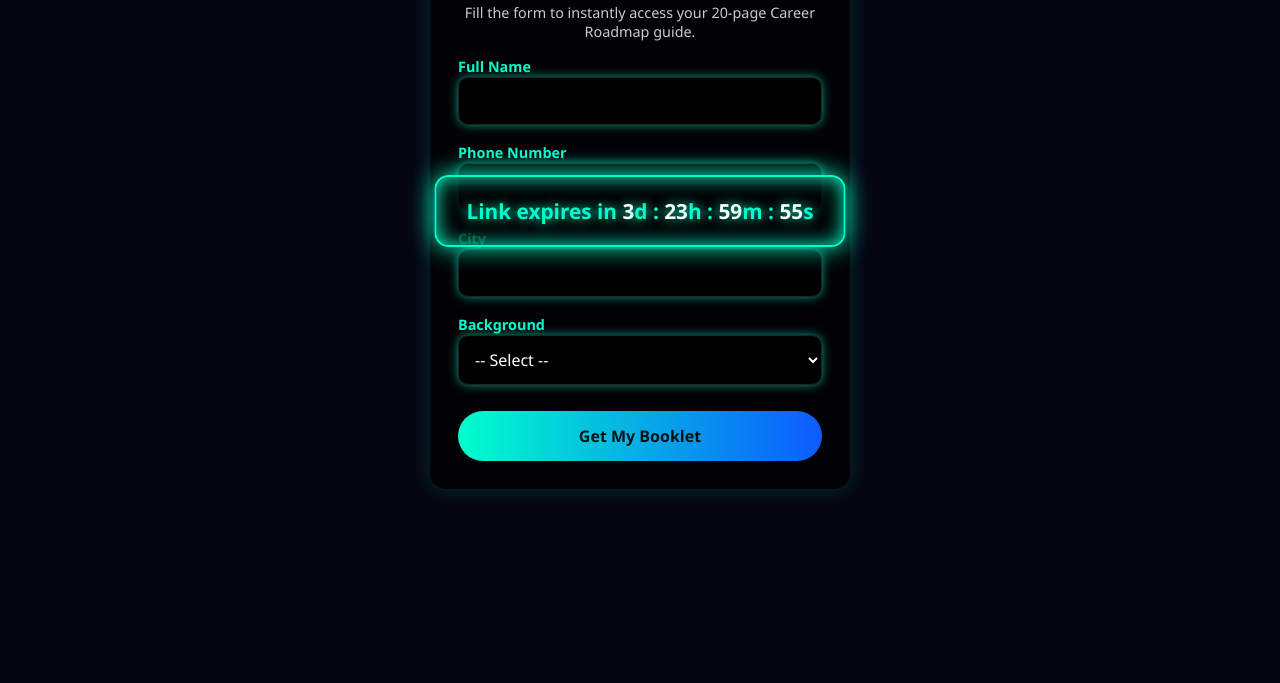
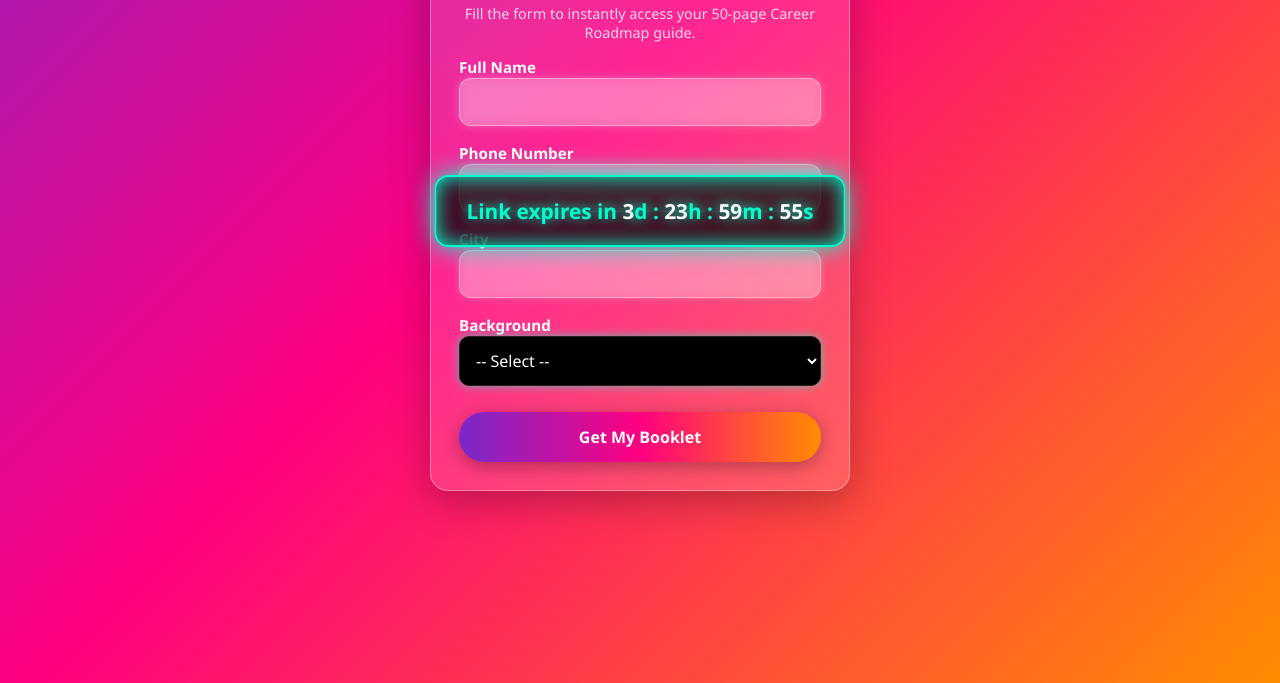
Before and after one commit to APTTrialweb/careerguidancebooklet, a plain HTML site: page index.html in a window 1280 px wide. Shown: the part 533-1216 px from the top of the page. Before the commit the page ends 1194 px from the top, so only its background shows below. Drawn offline with Linux system fonts and the light colour scheme; some packages are replaced by stand-ins of ours; a script that the page names is missing.

Commit message:
Update index.html

```diff
--- a/index.html
+++ b/index.html
@@ -9,12 +9,19 @@
 
 <style>
   :root{
-    --glow:#00ffcc;
-    --blue:#0c5bff;
-    --bg:#060612;
-  }
+    --grad1:#7928CA;
+    --grad2:#FF0080;
+    --grad3:#FF8C00;
+    --textDark:#1a1a1a;
+    --white:#ffffff;
+}
   *{box-sizing:border-box;font-family:Segoe UI,Roboto,Arial;color:#fff;}
-  body{margin:0;background:var(--bg); padding-bottom:140px;}
+  body{
+    margin:0;
+    padding-bottom:160px;
+    background: linear-gradient(135deg, var(--grad1), var(--grad2), var(--grad3));
+    color: var(--white);
+}
 
   #wrap{
     min-height:100vh;
@@ -23,29 +30,41 @@
   }
 
   .card{
-    width:420px;background:rgba(0,0,0,0.65);
-    padding:28px;border-radius:16px;
-    box-shadow:0 0 20px rgba(0,255,200,0.18);
-    backdrop-filter:blur(6px);
-  }
+    width:420px;
+    background: rgba(255,255,255,0.15);
+    padding:28px;
+    border-radius:18px;
+    box-shadow:0 10px 40px rgba(0,0,0,0.28);
+    backdrop-filter:blur(12px);
+    border:1px solid rgba(255,255,255,0.35);
+}
 
   h2{text-align:center;color:var(--glow);margin-top:0;}
 
   .input-group{margin-bottom:16px;}
-  label{color:var(--glow);font-weight:600;font-size:0.9rem;}
+  label{
+    color:#fff;
+    font-weight:600;
+    font-size:0.95rem;
+}
 
   input{
-    width:100%;padding:12px;border-radius:10px;border:1px solid #222;
-    background:#000;color:#fff;font-size:1rem;
-    box-shadow:0 0 10px rgba(0,255,204,0.6);
-  }
+    width:100%;padding:12px;border-radius:12px;
+    border:1px solid rgba(255,255,255,0.4);
+    background:rgba(255,255,255,0.25);
+    color:#fff;font-size:1rem;
+    backdrop-filter:blur(6px);
+    box-shadow:0 0 8px rgba(255,255,255,0.25);
+}
 
   button{
     width:100%;padding:14px;border:none;border-radius:999px;
-    background:linear-gradient(90deg,var(--glow),var(--blue));
-    color:#001214;font-weight:800;font-size:1rem;cursor:pointer;
+    background:linear-gradient(90deg, var(--grad1), var(--grad2), var(--grad3));
+    color:#fff;
+    font-weight:800;font-size:1rem;cursor:pointer;
     margin-top:10px;
-  }
+    box-shadow:0 4px 18px rgba(0,0,0,0.3);
+}
 </style>
 </head>
 
@@ -67,7 +86,7 @@
       </div>
     <h2>Full Career Guidance Booklet</h2>
     <p style="opacity:0.8;text-align:center;font-size:0.9rem;">
-      Fill the form to instantly access your 20-page Career Roadmap guide.
+      Fill the form to instantly access your 50-page Career Roadmap guide.
     </p>
 
     <form id="careerForm">
```
